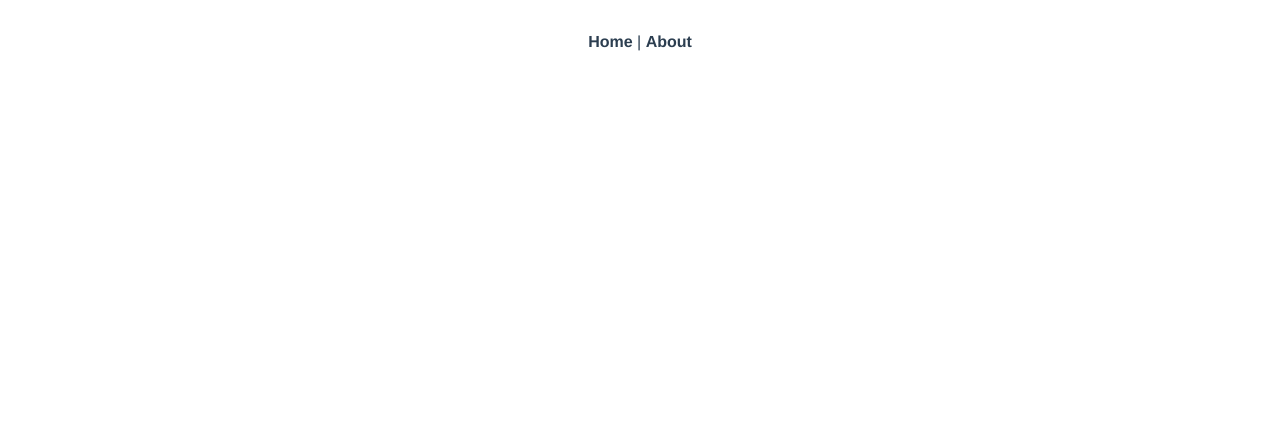
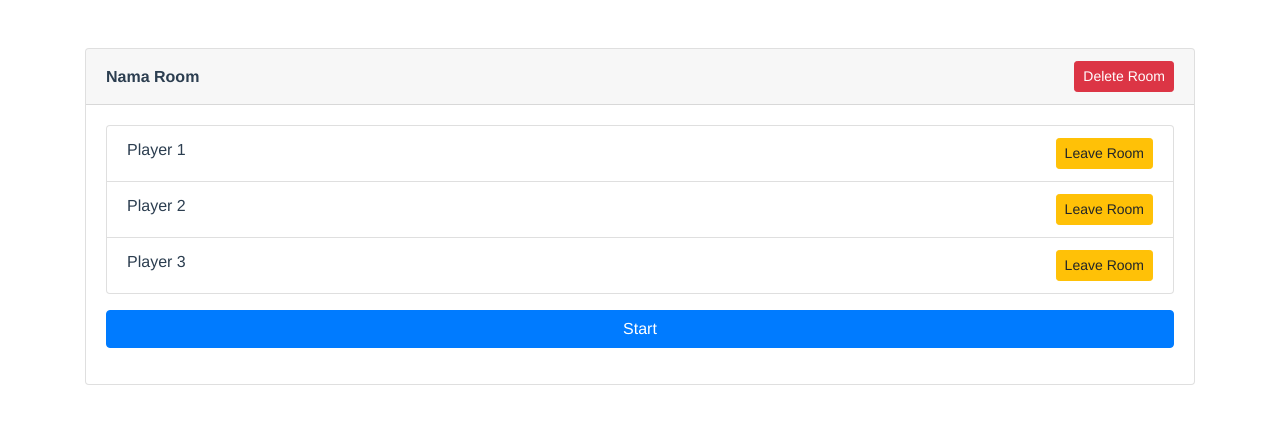
Before and after one commit to humble-fox-quiz/humble-quiz, a Vue app in the folder client/: page /waiting in a window 1280 px wide. Shown: the top 424 px of the page. Built offline with nearby package versions, Linux system fonts and the light colour scheme.

Commit message:
add landing home waiting

```diff
--- a/client/src/App.vue
+++ b/client/src/App.vue
@@ -1,9 +1,9 @@
 <template>
   <div id="app">
-    <div id="nav">
+    <!-- <div id="nav">
       <router-link to="/">Home</router-link> |
       <router-link to="/about">About</router-link>
-    </div>
+    </div> -->
     <router-view/>
   </div>
 </template>
--- a/client/src/router.js
+++ b/client/src/router.js
@@ -1,25 +1,37 @@
-import Vue from 'vue'
-import Router from 'vue-router'
-import Home from './views/Home.vue'
+import Vue from "vue";
+import Router from "vue-router";
 
-Vue.use(Router)
+//layout
+import Landing from "./views/Landing.vue";
+import Home from "./views/Home.vue";
+import Waiting from "./views/Waiting.vue";
+import Game from "./views/Game.vue"
+
+Vue.use(Router);
 
 export default new Router({
-  mode: 'history',
+  mode: "history",
   base: process.env.BASE_URL,
   routes: [
     {
-      path: '/',
-      name: 'home',
+      path: "/",
+      name: "landing",
+      component: Landing
+    },
+    {
+      path: "/home",
+      name: "home",
       component: Home
     },
     {
-      path: '/about',
-      name: 'about',
-      // route level code-splitting
-      // this generates a separate chunk (about.[hash].js) for this route
-      // which is lazy-loaded when the route is visited.
-      component: () => import(/* webpackChunkName: "about" */ './views/About.vue')
+      path: "/waiting",
+      name: "waiting",
+      component: Waiting
+    },
+    {
+      path: "/game",
+      name: "game",
+      component: Game
     }
   ]
-})
+});
--- /dev/null
+++ b/client/src/views/Game.vue
@@ -0,0 +1,30 @@
+<template>
+  <div class="container my-5">
+      <div class="row">
+          <div class="col-md-12 d-flex justify-content-center">
+              <img src="https://via.placeholder.com/150" alt="">
+          </div>
+          <div class="col-md-12 my-3">
+              <h3>Can you answer this Question ?</h3>
+          </div>
+      </div>
+      <div class="row mt-5">
+          <div class="col-md-4 offset-md-4 d-flex justify-content-between">
+              <button class="btn btn-primary mx-2">Anwer One</button>
+              <button class="btn btn-primary mx-2">Answer Two</button>
+              <button class="btn btn-primary mx-2">Answer Three</button>
+              <button class="btn btn-primary mx-2">Answer Four</button>
+          </div>
+      </div>
+  </div>
+</template>
+
+<script>
+export default {
+
+}
+</script>
+
+<style>
+
+</style>
--- a/client/src/views/Home.vue
+++ b/client/src/views/Home.vue
@@ -1,18 +1,31 @@
 <template>
-  <div class="home">
-    <img alt="Vue logo" src="../assets/logo.png">
-    <HelloWorld msg="Welcome to Your Vue.js App"/>
-  </div>
+  <section id="home-page">
+    <div class="container">
+      <div class="row">
+        <div class="col-md-12 d-flex justify-content-between align-items-center my-5">
+          <h2>Humble Quiz</h2>
+          <button class="btn btn-primary">Create Room</button>
+        </div>
+      </div>
+      <div class="row">
+        <div class="col-md-4">
+          <div class="card text-left">
+            <div class="card-header d-flex justify-content-between">
+              <b>Nama Room</b>
+              <b>Game Master</b>
+            </div>
+            <div class="card-body">
+              <button class="btn btn-sm btn-primary" style="width:100%"> Join </button>
+            </div>
+          </div>
+        </div>
+      </div>
+    </div>
+  </section>
 </template>
 
 <script>
-// @ is an alias to /src
-import HelloWorld from '@/components/HelloWorld.vue'
-
 export default {
-  name: 'home',
-  components: {
-    HelloWorld
-  }
-}
+  name: "home"
+};
 </script>
--- /dev/null
+++ b/client/src/views/Landing.vue
@@ -0,0 +1,32 @@
+<template>
+  <section id="landing-page">
+    <div class="container">
+      <div class="row">
+        <div class="col-md-6 offset-md-3">
+          <h1>Humble Quiz</h1>
+          <input
+            autofocus
+            type="text"
+            class="form-control text-center my-3"
+            placeholder="Enter Your Name"
+          />
+          <button class="btn btn-primary">Enter</button>
+        </div>
+      </div>
+    </div>
+  </section>
+</template>
+
+<script>
+export default {
+  name: "landing"
+};
+</script>
+
+<style>
+#landing-page {
+  display: flex;
+  align-items: center;
+  height: 100vh;
+}
+</style>
--- /dev/null
+++ b/client/src/views/Waiting.vue
@@ -0,0 +1,30 @@
+<template>
+  <div class="container my-5">
+    <div class="row">
+      <div class="col-md-12">
+        <div class="card text-left">
+          <div class="card-header d-flex justify-content-between align-items-center">
+            <b>Nama Room</b>
+            <button class="btn btn-danger btn-sm">Delete Room</button>
+          </div>
+          <div class="card-body">
+            <ul class="list-group">
+              <li class="list-group-item d-flex justify-content-between">Player 1 <button class="btn btn-sm btn-warning"> Leave Room </button> </li>
+              <li class="list-group-item d-flex justify-content-between">Player 2 <button class="btn btn-sm btn-warning"> Leave Room </button> </li>
+              <li class="list-group-item d-flex justify-content-between">Player 3 <button class="btn btn-sm btn-warning"> Leave Room </button> </li>
+
+            </ul>
+            <button class="btn btn-primary my-3" style="width:100%">Start</button>
+          </div>
+        </div>
+      </div>
+    </div>
+  </div>
+</template>
+
+<script>
+export default {};
+</script>
+
+<style>
+</style>
```
